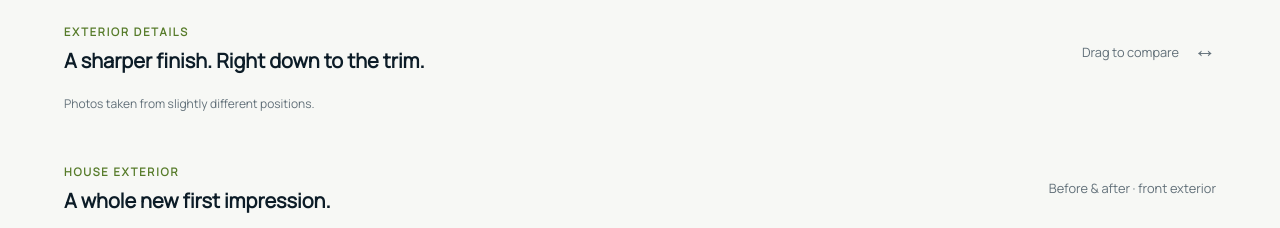
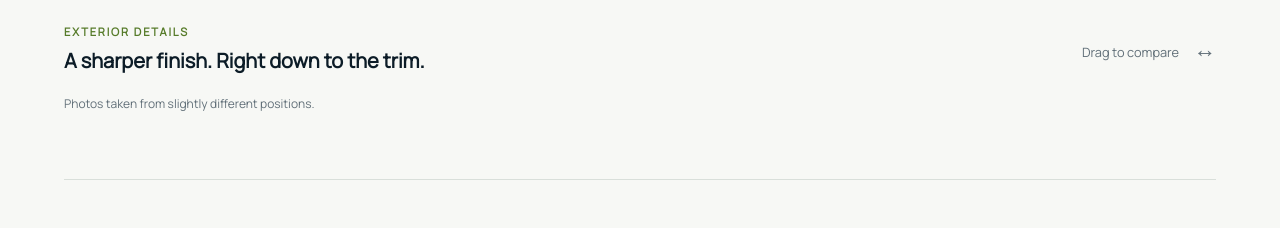
Before and after one commit to AeraLabs/CSpainting, a plain HTML site: page index.html in a window 1280 px wide. Shown: the part 1875-2103 px from the top of the page. Drawn offline with Linux system fonts and the light colour scheme.

Commit message:
Remove duplicate house gallery; keep animated hero showcase

```diff
--- a/index.html
+++ b/index.html
@@ -43,7 +43,6 @@
 <div class="project-caption"><div><p class="eyebrow">EXTERIOR DETAILS</p><h3>A sharper finish. Right down to the trim.</h3></div><span class="drag-hint">Drag to compare <span aria-hidden="true">↔</span></span></div>
 <p class="photo-note">Photos taken from slightly different positions.</p>
 </article>
-<article class="project reveal"><div class="project-caption"><div><p class="eyebrow">HOUSE EXTERIOR</p><h3>A whole new first impression.</h3></div><span class="project-note">Before & after · front exterior</span></div><div class="photo-pair"><button class="photo-button" data-photo="dist/assets/house-before.webp" data-caption="Before — house exterior, front elevation" aria-label="Enlarge house exterior before photo"><img src="dist/assets/house-before-800.webp" loading="lazy" width="800" height="600" alt="Before exterior painting: front of house with windows masked and surfaces prepared"><span class="image-label">BEFORE</span><span class="zoom-label">View photo +</span></button><button class="photo-button" data-photo="dist/assets/house-after.webp" data-caption="After — house exterior, front elevation" aria-label="Enlarge house exterior after photo"><img src="dist/assets/house-after-800.webp" loading="lazy" width="800" height="600" alt="After exterior painting: dark charcoal house with contrasting wood details"><span class="image-label">AFTER</span><span class="zoom-label">View photo +</span></button></div></article>
 <article class="shop-project reveal"><div class="shop-copy"><p class="eyebrow">EXTERIOR PROJECT</p><h3>BIG SURFACES.<br>THE SAME<br><em>ATTENTION.</em></h3><p>A before-and-after look at a shop exterior. A coordinated finish brings the whole building together.</p><a href="#estimate" class="text-link dark-link">Tell us what you have in mind</a></div><button class="photo-button" data-photo="dist/assets/shop-comparison.webp" data-caption="Shop exterior — original before-and-after comparison" aria-label="Enlarge shop before-and-after comparison"><img src="dist/assets/shop-comparison.webp" loading="lazy" width="1536" height="1229" alt="Before and after of a shop building, with the completed exterior below"><span class="zoom-label">View full comparison +</span></button></article>
 </section>
 <section class="services section" id="services"><div class="services-intro reveal"><p class="eyebrow">WHAT CAN WE HELP WITH?</p><h2>FRESH PAINT.<br>CLEAN SURFACES.<br><em>A FRESH START.</em></h2><p>One room or the outside of your home. We’ll talk through the work, the preparation, and what it takes to get the finish right.</p><a class="button" href="#estimate">Find the right service</a></div><div class="service-list reveal">
```
Also changed, not shown: dist/index.html (+0 -1 lines), 1 other file.
